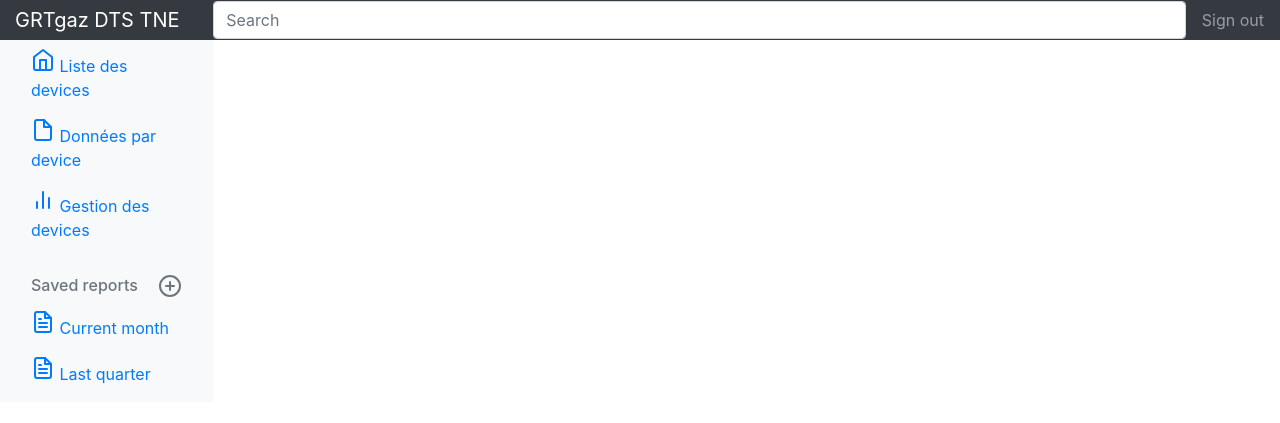
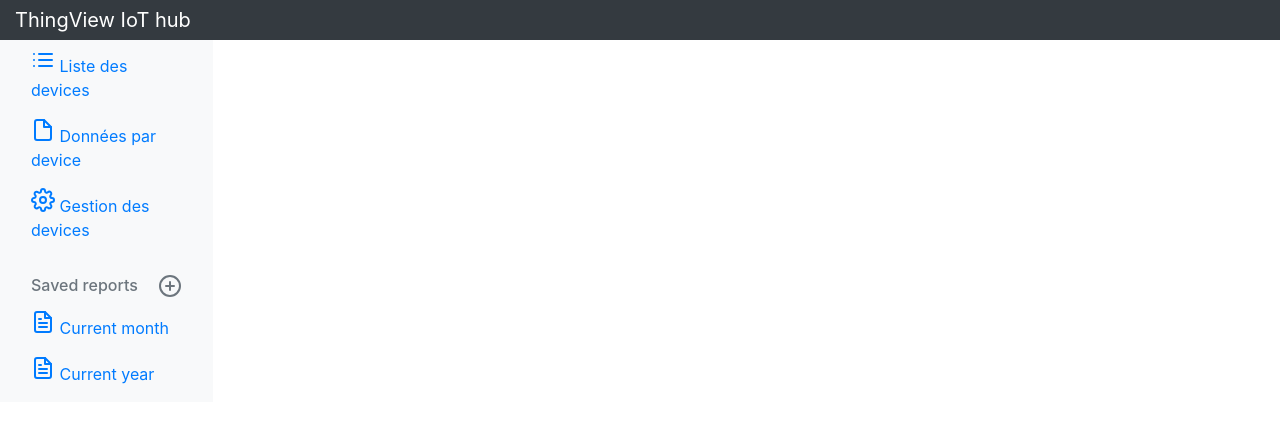
Before and after one commit to sourceperl/iot.things.srv, a Flask app: template flask_web_service/templates/dashboard.html in a window 1280 px wide. Shown: the top 423 px of the page. Run offline with Flask 2, Linux system fonts and the light colour scheme; the template is opened without the code that fills it, so the values that code supplies are empty; some libraries are stand-ins or nearby versions.

Commit message:
add geoloc rename as thingview

```diff
--- a/flask_web_service/app.py
+++ b/flask_web_service/app.py
@@ -18,7 +18,7 @@ db = MongoClient().iot
 class localFlask(Flask):
     # force anonymous server name
     def process_response(self, response):
-        response.headers['server'] = 'HTTP client server'
+        response.headers['server'] = 'ThingView server'
         super(localFlask, self).process_response(response)
         return(response)
 
@@ -63,7 +63,7 @@ app.jinja_env.filters['datetimefilter'] = datetimefilter
 @requires_auth
 def dashboard(board='list'):
     if board == 'list':
-        l_dev = db.tx_pulse_devices.find()
+        l_dev = db.devices.find()
         return render_template('dashboard.html', board='list', devices=l_dev)
     else:
         return render_template('dashboard.html', board=board)
--- a/flask_web_service/templates/dashboard.html
+++ b/flask_web_service/templates/dashboard.html
@@ -5,20 +5,14 @@
     <meta name="viewport" content="width=device-width, initial-scale=1, shrink-to-fit=no">
     <meta name="description" content="">
     <meta name="author" content="">
-    <title>DTS IOT Dashboard</title>
+    <title>ThingView</title>
     <link rel="shortcut icon" type="image/x-icon" href="/static/img/favicon.ico">
     <link href="/static/css/bootstrap.min.css" rel="stylesheet">
   </head>
 
   <body>
     <nav class="navbar navbar-dark sticky-top bg-dark flex-md-nowrap p-0">
-      <a class="navbar-brand col-sm-3 col-md-2 mr-0" href="#">GRTgaz DTS TNE</a>
-      <input class="form-control form-control-dark w-100" type="text" placeholder="Search" aria-label="Search">
-      <ul class="navbar-nav px-3">
-        <li class="nav-item text-nowrap">
-          <a class="nav-link" href="#">Sign out</a>
-        </li>
-      </ul>
+      <a class="navbar-brand col-sm-3 col-md-2 mr-0" href="#">ThingView IoT hub</a>
     </nav>
 
     <div class="container-fluid">
@@ -28,7 +22,7 @@
             <ul class="nav flex-column">
               <li class="nav-item">
                 <a class="nav-link active" href="/dashboard/list">
-                  <span data-feather="home"></span>
+                  <span data-feather="list"></span>
                   Liste des devices <span class="sr-only">(current)</span>
                 </a>
               </li>
@@ -40,7 +34,7 @@
               </li>
               <li class="nav-item">
                 <a class="nav-link" href="#">
-                  <span data-feather="bar-chart-2"></span>
+                  <span data-feather="settings"></span>
                   Gestion des devices
                 </a>
               </li>
@@ -62,7 +56,7 @@
               <li class="nav-item">
                 <a class="nav-link" href="#">
                   <span data-feather="file-text"></span>
-                  Last quarter
+                  Current year
                 </a>
               </li>
             </ul>
@@ -78,28 +72,35 @@
             <table class="table table-striped table-sm text-center">
               <thead>
                 <tr>
-                  <th>ID</th>
+                  <th>Réseau</th>
+                  <th>Type</th>
+                  <th>Device ID</th>
                   <th>Site</th>
                   <th>Dernier message</th>
                   <th>Batterie</th>
                   <th>Version firmware</th>
-                  <th>Position</th>
+                  <th>Position estimée</th>
                 </tr>
               </thead>
               <tbody>
                 {% for device in devices %}
                 <tr>
-                  <td>{{ device.device }}</td>
-                  <td>{{ device.name }}</td>
-                  <td>{{ device.last_msg | datetimefilter}}</td>
+                  {% if device.network == 'sigfox' %}
+                  <td class="align-middle"><img src="/static/img/logo_sigfox.svg" title =" Sigfox " alt="  Sigfox  " width="88" height="36" /></td>
+                  {% else %}
+                  <td class="align-middle">{{ device.network }}</td>
+                  {% endif %}
+                  <td class="align-middle">{{ device.thing }}</td>
+                  <td class="align-middle">{{ device.device_id }}</td>
+                  <td class="align-middle">{{ device.name }}</td>
+                  <td class="align-middle">{{ device.last_msg | datetimefilter}}</td>
                   {% if device.batt_ok == true %}
-                  <td class="alert alert-success" role="alert">OK</td>
+                  <td class="align-middle alert alert-success" role="alert">OK</td>
                   {% else %}
-                  <td class="alert alert-danger" role="alert">A remplacer</td>
+                  <td class="align-middle alert alert-danger" role="alert">A remplacer</td>
                   {%endif %}
-                  <td>{{ device.f_version }}</td>
-                  <td>&nbsp;</td>
-                  <td>&nbsp;</td>
+                  <td class="align-middle">{{ device.f_version }}</td>
+                  <td class="align-middle"><a href="http://www.openstreetmap.org/?mlat={{ device.lat }}&mlon={{ device.lng }}&zoom=10" target="_blank">{{ device.lat|round(4) }}, {{ device.lng|round(4) }}</a></td>
                 </tr>
                 {% endfor %}
               </tbody>
@@ -136,7 +137,7 @@
         data: {
           labels: ["Dimanche", "Lundi", "Mardi", "Mercredi", "Jeudi", "Vendredi", "Samedi"],
           datasets: [{
-            data: [15339, 21345, 18483, 24003, 23489, 24092, 12034],
+            data: [20.3, 22.0, 20.3, 24.0, 23.5, 24.09, 32.03],
             lineTension: 0,
             backgroundColor: 'transparent',
             borderColor: '#007bff',
```
Also changed, not shown: flask_web_service/static/img/favicon.ico, flask_web_service/static/img/logo_sigfox.svg (added), 3 other files.
